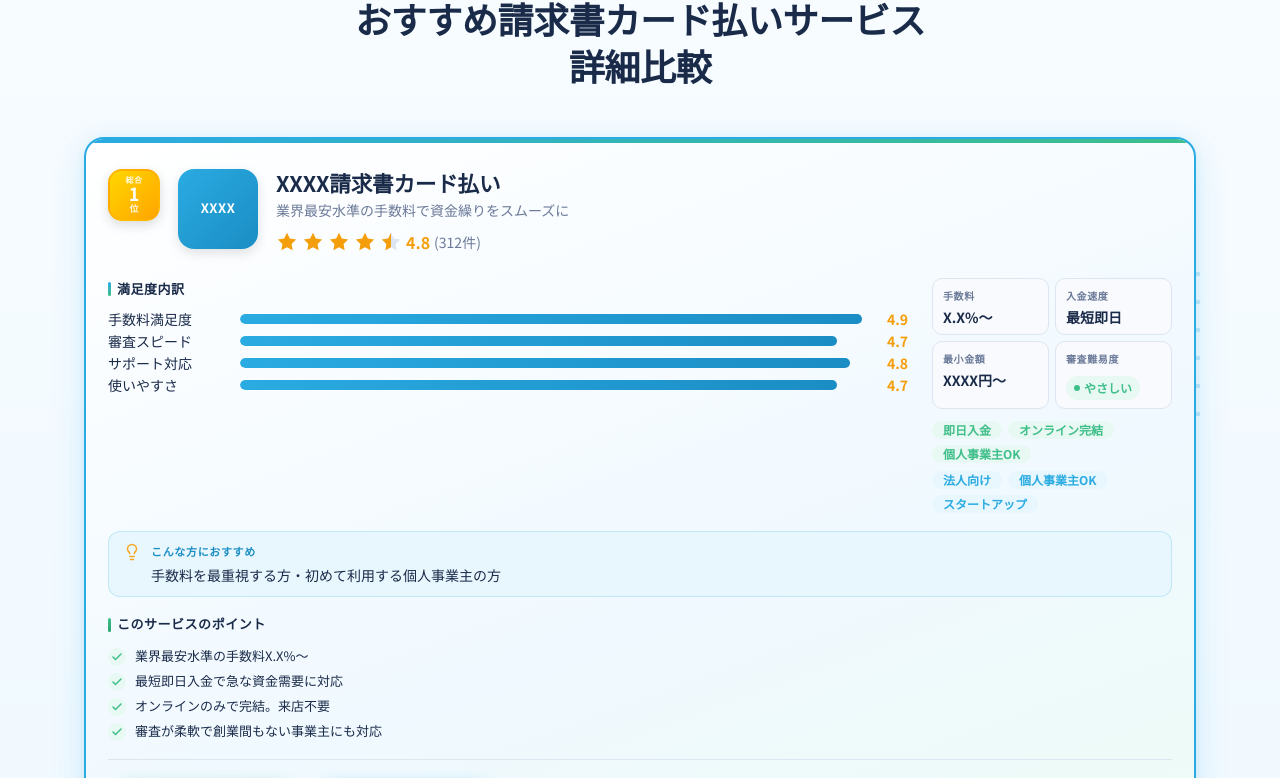
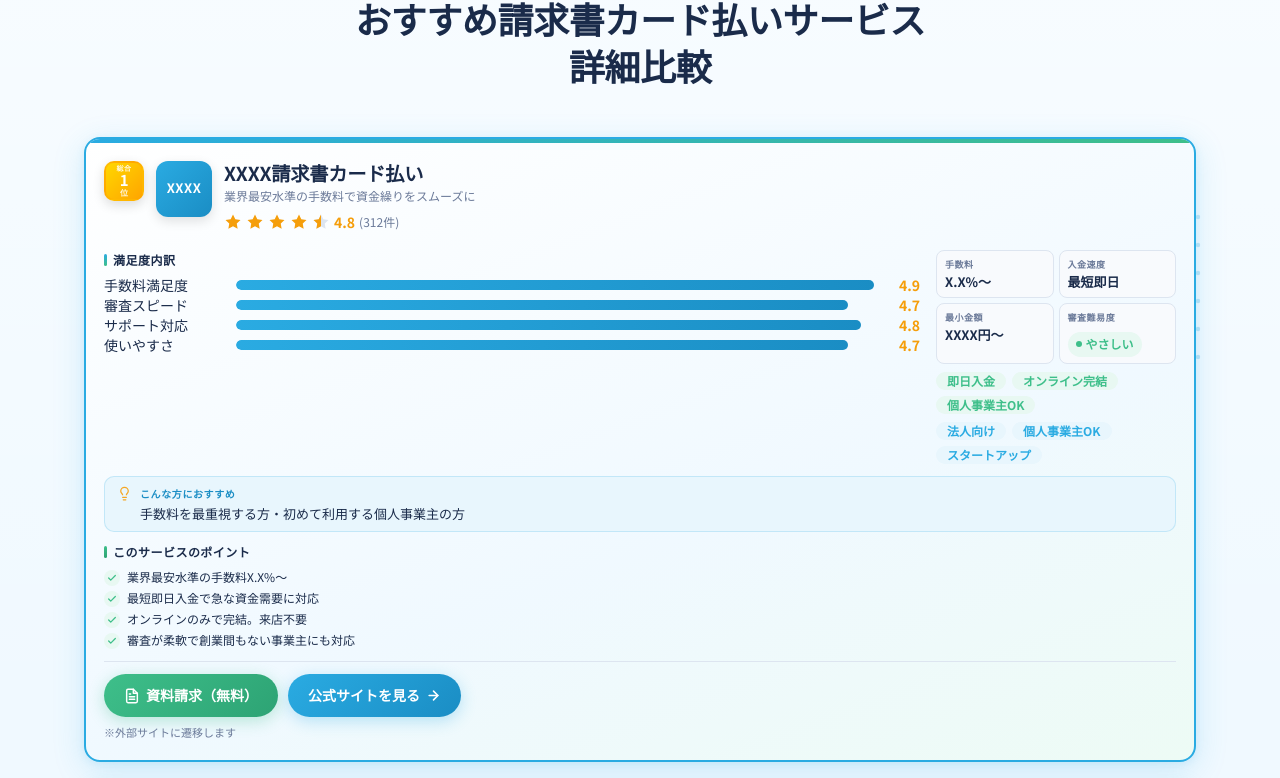
Before and after one commit to uta-a/invoice-card-payment-navi, a Next.js app: page / in a window 1280 px wide. Shown: the part 2314-3092 px from the top of the page. Built offline with nearby package versions, Linux system fonts and the light colour scheme.

Commit message:
refactor: ServiceCardsのカード情報をコンパクト化
ロゴ・ランクバッジ・パディング・フォントサイズ・余白を全体的に縮小し、
カードの縦幅を短縮して一覧性を向上させた。

Co-Authored-By: Claude Opus 4.6 <noreply@anthropic.com>

```diff
--- a/components/lp/ServiceCards.tsx
+++ b/components/lp/ServiceCards.tsx
@@ -111,9 +111,9 @@ function LogoPlaceholder({
     <div
       className="service-card-logo"
       style={{
-        width: 80,
-        height: 80,
-        borderRadius: 16,
+        width: 56,
+        height: 56,
+        borderRadius: 12,
         background: gradient,
         display: "flex",
         alignItems: "center",
@@ -132,7 +132,7 @@ function LogoPlaceholder({
           textAlign: "center",
           lineHeight: 1.3,
           padding: "0 6px",
-          maxWidth: 70,
+          maxWidth: 48,
           overflow: "hidden",
           display: "-webkit-box",
           WebkitLineClamp: 2,
@@ -199,18 +199,18 @@ function InfoCell({
       style={{
         background: "#F8FAFD",
         border: "1px solid #DDE5F0",
-        borderRadius: 10,
-        padding: "8px 10px",
+        borderRadius: 8,
+        padding: "6px 8px",
       }}
     >
       <div
         style={{
-          fontSize: 10,
+          fontSize: 9,
           fontWeight: 700,
           color: "#6B7A99",
           letterSpacing: "0.06em",
           textTransform: "uppercase",
-          marginBottom: 4,
+          marginBottom: 2,
         }}
       >
         {label}
@@ -220,7 +220,7 @@ function InfoCell({
       ) : (
         <div
           style={{
-            fontSize: 14,
+            fontSize: 13,
             fontWeight: 700,
             color: "#1A2B4A",
             lineHeight: 1.3,
@@ -257,11 +257,11 @@ function ServiceCard({
           ? "linear-gradient(160deg, #FFFFFF 0%, #F0F9FF 60%, #EDFBF5 100%)"
           : "#fff",
         border: isTop ? "2px solid #2AABE2" : "1px solid #DDE5F0",
-        borderRadius: 20,
+        borderRadius: 16,
         boxShadow: isTop
           ? "0 8px 32px rgba(42,171,226,0.18), 0 2px 8px rgba(42,171,226,0.10)"
           : "0 4px 20px rgba(42,171,226,0.10)",
-        padding: 22,
+        padding: 18,
         position: "relative",
         overflow: "hidden",
       }}
@@ -277,7 +277,7 @@ function ServiceCard({
             right: 0,
             height: 4,
             background: "linear-gradient(90deg, #2AABE2 0%, #3EBF8A 100%)",
-            borderRadius: "20px 20px 0 0",
+            borderRadius: "16px 16px 0 0",
           }}
           aria-hidden="true"
         />
@@ -289,18 +289,18 @@ function ServiceCard({
         style={{
           display: "flex",
           alignItems: "flex-start",
-          gap: 18,
-          marginBottom: 18,
-          paddingTop: isTop ? 8 : 0,
+          gap: 12,
+          marginBottom: 12,
+          paddingTop: isTop ? 4 : 0,
         }}
       >
         {/* Rank badge */}
         <div
           className="service-card-rank"
           style={{
-            width: 52,
-            height: 52,
-            borderRadius: 14,
+            width: 40,
+            height: 40,
+            borderRadius: 10,
             background: rankStyle.bg,
             border: rankStyle.border,
             color: rankStyle.text,
@@ -315,7 +315,7 @@ function ServiceCard({
         >
           <span
             style={{
-              fontSize: 8,
+              fontSize: 7,
               fontWeight: 700,
               letterSpacing: "0.06em",
               opacity: 0.88,
@@ -326,7 +326,7 @@ function ServiceCard({
           </span>
           <span
             style={{
-              fontSize: 18,
+              fontSize: 15,
               fontWeight: 900,
               lineHeight: 1.1,
               letterSpacing: "-0.02em",
@@ -336,7 +336,7 @@ function ServiceCard({
           </span>
           <span
             style={{
-              fontSize: 9,
+              fontSize: 8,
               fontWeight: 700,
               lineHeight: 1,
               opacity: 0.88,
@@ -353,11 +353,11 @@ function ServiceCard({
         <div style={{ flex: 1, minWidth: 0 }}>
           <h3
             style={{
-              fontSize: "clamp(1.1rem, 2.5vw, 1.35rem)",
+              fontSize: "clamp(1rem, 2.2vw, 1.2rem)",
               fontWeight: 800,
               color: "#1A2B4A",
               lineHeight: 1.25,
-              marginBottom: 4,
+              marginBottom: 3,
               letterSpacing: "-0.01em",
             }}
           >
@@ -365,17 +365,17 @@ function ServiceCard({
           </h3>
           <p
             style={{
-              fontSize: 14,
+              fontSize: 12,
               color: "#6B7A99",
-              lineHeight: 1.5,
-              marginBottom: 10,
+              lineHeight: 1.4,
+              marginBottom: 6,
             }}
           >
             {service.catchphrase}
           </p>
           <StarRating
             rating={service.rating}
-            size="lg"
+            size="md"
             showNumber
             reviewCount={service.reviewCount}
           />
@@ -387,10 +387,10 @@ function ServiceCard({
         className="service-card-body"
         style={{
           display: "flex",
-          gap: 24,
+          gap: 16,
           alignItems: "flex-start",
           flexWrap: "wrap",
-          marginBottom: 18,
+          marginBottom: 12,
         }}
       >
         {/* Left column: score bars */}
@@ -403,11 +403,11 @@ function ServiceCard({
         >
           <div
             style={{
-              fontSize: 13,
+              fontSize: 12,
               fontWeight: 700,
               color: "#1A2B4A",
               letterSpacing: "0.04em",
-              marginBottom: 12,
+              marginBottom: 8,
               display: "flex",
               alignItems: "center",
               gap: 6,
@@ -416,7 +416,7 @@ function ServiceCard({
             <span
               style={{
                 width: 3,
-                height: 14,
+                height: 12,
                 background: "linear-gradient(180deg, #2AABE2 0%, #3EBF8A 100%)",
                 borderRadius: 9999,
                 display: "inline-block",
@@ -427,7 +427,7 @@ function ServiceCard({
             満足度内訳
           </div>
 
-          <div style={{ display: "flex", flexDirection: "column", gap: 8 }}>
+          <div style={{ display: "flex", flexDirection: "column", gap: 6 }}>
             <motion.div variants={scoreBarItem}>
               <ScoreBar
                 label="手数料満足度"
@@ -466,8 +466,8 @@ function ServiceCard({
             style={{
               display: "grid",
               gridTemplateColumns: "1fr 1fr",
-              gap: 6,
-              marginBottom: 12,
+              gap: 5,
+              marginBottom: 8,
             }}
           >
             <InfoCell label="手数料" value={service.fee} />
@@ -514,37 +514,37 @@ function ServiceCard({
         style={{
           background: "#E8F6FD",
           border: "1px solid rgba(42,171,226,0.2)",
-          borderRadius: 12,
-          padding: "10px 14px",
-          marginBottom: 16,
+          borderRadius: 10,
+          padding: "8px 12px",
+          marginBottom: 10,
           display: "flex",
           alignItems: "flex-start",
-          gap: 10,
+          gap: 8,
         }}
       >
         <Lightbulb
-          size={18}
+          size={15}
           style={{ flexShrink: 0, marginTop: 1, color: "#F5A623" }}
           aria-hidden="true"
         />
         <div>
           <span
             style={{
-              fontSize: 11,
+              fontSize: 10,
               fontWeight: 700,
               color: "#1A8DC4",
               letterSpacing: "0.06em",
               display: "block",
-              marginBottom: 3,
+              marginBottom: 2,
             }}
           >
             こんな方におすすめ
           </span>
           <p
             style={{
-              fontSize: 14,
+              fontSize: 13,
               color: "#1A2B4A",
-              lineHeight: 1.6,
+              lineHeight: 1.5,
               margin: 0,
               fontWeight: 500,
             }}
@@ -555,14 +555,14 @@ function ServiceCard({
       </div>
 
       {/* ── Merits ──────────────────────────────────────────────────────── */}
-      <div style={{ marginBottom: 18 }}>
+      <div style={{ marginBottom: 12 }}>
         <div
           style={{
-            fontSize: 13,
+            fontSize: 12,
             fontWeight: 700,
             color: "#1A2B4A",
             letterSpacing: "0.04em",
-            marginBottom: 10,
+            marginBottom: 6,
             display: "flex",
             alignItems: "center",
             gap: 6,
@@ -571,7 +571,7 @@ function ServiceCard({
           <span
             style={{
               width: 3,
-              height: 14,
+              height: 12,
               background: "linear-gradient(180deg, #3EBF8A 0%, #2DA374 100%)",
               borderRadius: 9999,
               display: "inline-block",
@@ -588,7 +588,7 @@ function ServiceCard({
             margin: 0,
             display: "flex",
             flexDirection: "column",
-            gap: 5,
+            gap: 3,
           }}
         >
           {service.merits.map((m, i) => (
@@ -597,16 +597,16 @@ function ServiceCard({
               style={{
                 display: "flex",
                 alignItems: "flex-start",
-                gap: 9,
-                fontSize: 13,
+                gap: 7,
+                fontSize: 12,
                 color: "#1A2B4A",
-                lineHeight: 1.55,
+                lineHeight: 1.5,
               }}
             >
               <span
                 style={{
-                  width: 18,
-                  height: 18,
+                  width: 16,
+                  height: 16,
                   borderRadius: "50%",
                   background: "#E8F8F2",
                   color: "#3EBF8A",
@@ -618,7 +618,7 @@ function ServiceCard({
                 }}
                 aria-hidden="true"
               >
-                <Check size={12} strokeWidth={3} />
+                <Check size={10} strokeWidth={3} />
               </span>
               {m}
             </li>
@@ -630,17 +630,17 @@ function ServiceCard({
       <div
         style={{
           borderTop: "1px solid #DDE5F0",
-          paddingTop: 20,
+          paddingTop: 12,
         }}
       >
         <div
           className="service-card-cta"
           style={{
             display: "flex",
-            gap: 12,
+            gap: 10,
             flexWrap: "wrap",
             alignItems: "center",
-            marginBottom: 8,
+            marginBottom: 6,
           }}
         >
           {/* Resource request button — green */}
@@ -651,12 +651,12 @@ function ServiceCard({
             style={{
               display: "inline-flex",
               alignItems: "center",
-              gap: 7,
+              gap: 6,
               background: "linear-gradient(135deg, #3EBF8A 0%, #2DA374 100%)",
               color: "#fff",
-              fontSize: 15,
+              fontSize: 14,
               fontWeight: 700,
-              padding: "0.75rem 1.5rem",
+              padding: "0.6rem 1.25rem",
               borderRadius: 9999,
               textDecoration: "none",
               boxShadow: "0 4px 16px rgba(62,191,138,0.32)",
@@ -705,12 +705,12 @@ function ServiceCard({
             style={{
               display: "inline-flex",
               alignItems: "center",
-              gap: 7,
+              gap: 6,
               background: "linear-gradient(135deg, #2AABE2 0%, #1A8DC4 100%)",
               color: "#fff",
-              fontSize: 15,
+              fontSize: 14,
               fontWeight: 700,
-              padding: "0.75rem 1.5rem",
+              padding: "0.6rem 1.25rem",
               borderRadius: 9999,
               textDecoration: "none",
               boxShadow: "0 4px 16px rgba(42,171,226,0.30)",
@@ -847,7 +847,7 @@ export default function ServiceCards() {
           style={{
             display: "flex",
             flexDirection: "column",
-            gap: 24,
+            gap: 18,
           }}
         >
           {sorted.map((service, index) => (
```
